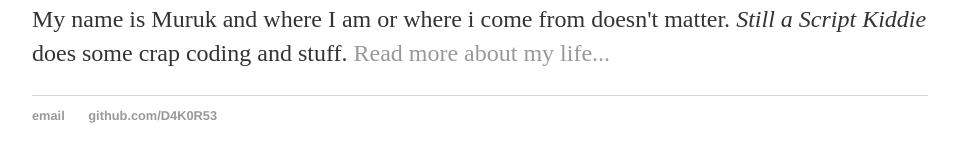
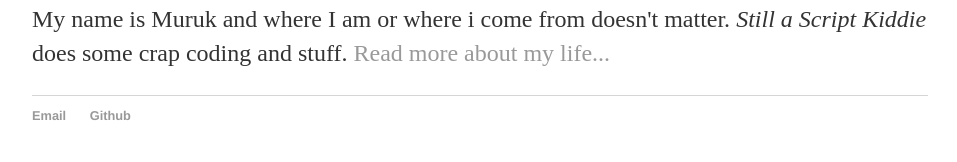
Before and after one commit to D4K0R53/D4K0R53.github.io, a Jekyll site: the page built from index.html, in a window 1280 px wide. Shown: the part 249-411 px from the top of the page, without its empty margins (160-1117 px from the left). Built offline with Jekyll 4.4.1, drawn with Linux system fonts in a browser that asks for light colours.

Commit message:
default.html

```diff
--- a/_layouts/default.html
+++ b/_layouts/default.html
@@ -20,8 +20,8 @@
 			</div><!-- /.container -->
 			<footer>
 	    		<ul>
-	        		<li><a href="mailto:namba1mh@telegmail.com">email</a></li>
-	        		<li><a href="https://github.com/D4K0R53">github.com/D4K0R53</a></li>
+	        		<li><a href="mailto:namba1mh@telegmail.com">Email</a></li>
+	        		<li><a href="https://github.com/D4K0R53">Github</a></li>
 				</ul>
 			</footer>
 		</body>
```
